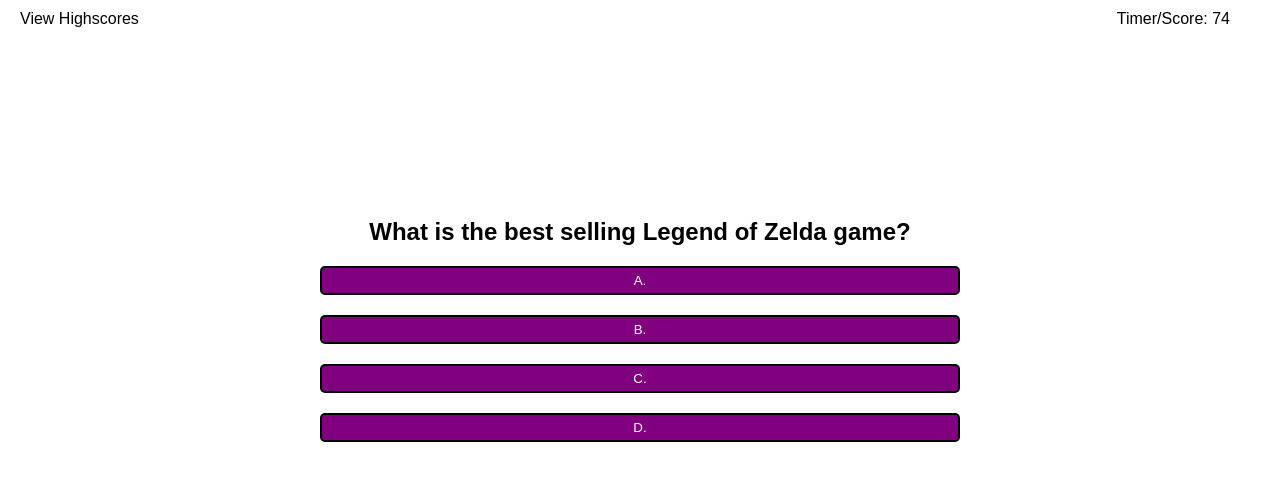
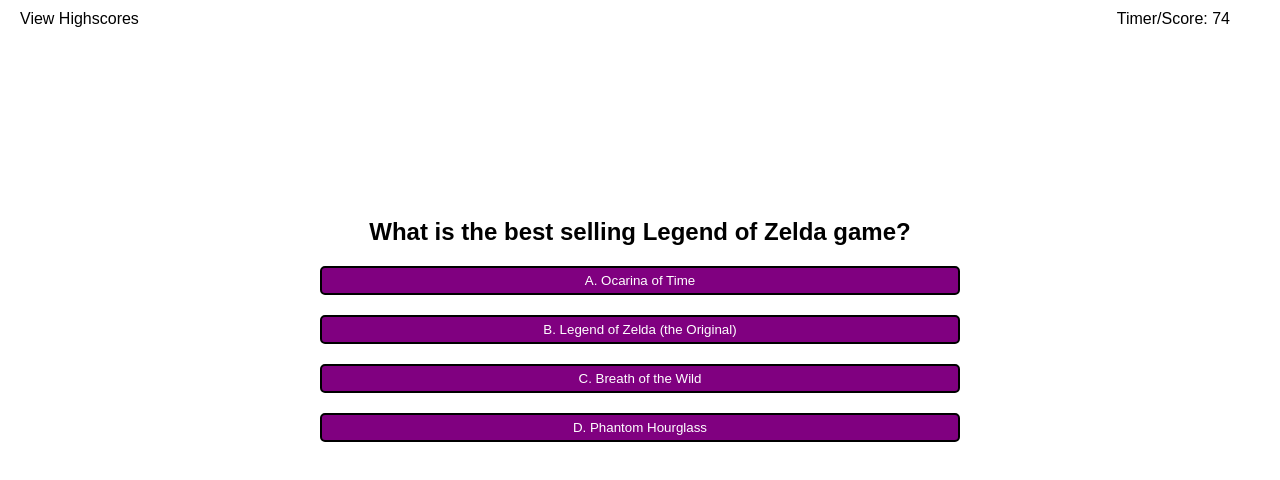
Before and after one commit to TaaniBravo/04-Code-Quiz, a plain HTML site: page index.html in a window 1280 px wide. Both pictures are taken after a click on the button "Start". Drawn offline with Linux system fonts and the light colour scheme.

Commit message:
I made the buttons their own elements again as I got some help from my tutor and we worked on the outline for getting the correct answers.

```diff
--- a/assets/script.js
+++ b/assets/script.js
@@ -6,10 +6,10 @@ let startScreenEl = document.getElementById('startScreen');
 // Question Screen Variables
 let questionEl = document.getElementById('question');
 let questionContainerEl = document.getElementById('questionContainer');
-let answerBtnEl = document.getElementById('answerBtn');
-// let answerBtnBEl = document.getElementById('answerBtnB');
-// let answerBtnCEl = document.getElementById('answerBtnC');
-// let answerBtnDEl = document.getElementById('answerBtnD');
+let answerBtnAEl = document.getElementById('answer1');
+let answerBtnBEl = document.getElementById('answer2');
+let answerBtnCEl = document.getElementById('answer3');
+let answerBtnDEl = document.getElementById('answer4');
 let randomQuestion, questionIndex
 
 // Game Over Screen Variables
@@ -22,7 +22,7 @@ let userIdEL = document.getElementById('#userInitials');
 let timeLeft = 75;
 let timerDisplayEL = document.getElementById('timer');
 
-
+// console.log(answerBtnEl)
 
 // addEventListeners
 startBtnEl.addEventListener('click', startQuiz)
@@ -56,31 +56,84 @@ function startQuiz() {
     // WHEN the user clicks the START BUTTON we want the timer in the top-left corner to start counting down from 60.
     timer();
 
+    // WHEN the quiz starts we want the quiz to be in a random array so that it's never the same.
+    questionIndex = 0;
+    let randomQuestion = quizQuestions.sort(() => Math.random() - .5);
 
     // WHEN the question screen appears we want the first question to appear on the HTML provided.
-    showQuestion();
-    console.log(randomQuestion);
+    showQuestion(randomQuestion);
+    // console.log(randomQuestion);
 };
 
-function showQuestion() {
-
-    // WHEN the quiz starts we want the quiz to be in a random array so that it's never the same.
-    questionIndex = 0;
-    randomQuestion = quizQuestions.sort(() => Math.random() - .5);
+function showQuestion(randomQuestion) {
 
     // THEN the user is presented with a question.
-    currentQuestion = randomQuestion[questionIndex].question;
-    questionEl.innerText = currentQuestion
+    currentQuestion = randomQuestion[questionIndex];
+    questionEl.innerText = currentQuestion.question
 
-    answer.forEach(answer => {
-        const btnNumber = answer.dataset['number'];
-        answerBtnEl.innerText = currentQuestion['answer' + number];
-    });
+    console.log(randomQuestion);
+
+    answerBtnAEl.innerText = 'A. ' + currentQuestion.answer1
+    answerBtnBEl.innerText = 'B. ' + currentQuestion.answer2
+    answerBtnCEl.innerText = 'C. ' + currentQuestion.answer3
+    answerBtnDEl.innerText = 'D. ' + currentQuestion.answer4
+
+    answerBtnAEl.value = currentQuestion.answer1
+    answerBtnBEl.value = currentQuestion.answer2
+    answerBtnCEl.value = currentQuestion.answer3
+    answerBtnDEl.value = currentQuestion.answer4
+
+    let correctAnswer = currentQuestion.correctAnswer
+
+    handleAnswerClick(correctAnswer)
 
 };
 
-function wrongAnswer(timer) {
+function handleAnswerClick(correctAnswer) {
 
+    answerBtnAEl.addEventListener('click', () => {
+        if (answerBtnAEl.value == correctAnswer) {
+            rightAnswer()
+        }
+        else {
+            wrongAnswer()
+        }
+    })
+    answerBtnBEl.addEventListener('click', () => {
+        if (answerBtnBEl.value == correctAnswer) {
+            rightAnswer()
+        }
+        else {
+            wrongAnswer()
+        }
+    })
+    answerBtnCEl.addEventListener('click', () => {
+        if (answerBtnCEl.value == correctAnswer) {
+            rightAnswer()
+        }
+        else {
+            wrongAnswer()
+        }
+    })
+    answerBtnDEl.addEventListener('click', () => {
+        if (answerBtnDEl.value == correctAnswer) {
+            rightAnswer()
+        }
+        else {
+            wrongAnswer()
+        }
+    })
+    // if (correctAnswer = )
+}
+
+function rightAnswer() {
+    // increment question index
+
+    // run show question again
+}
+
+function wrongAnswer() {
+    // decrease the amount of time left.
 };
 
 function submitScore() {
@@ -92,82 +145,82 @@ function submitScore() {
 let quizQuestions = [
     {
         question: 'Who do you play in the main games?',
-        answer: 'Zelda',
-        answer: 'Tingle',
-        answer: 'Skull Kid',
-        answer: 'Link',
-        correct: 'Link',
+        answer1: 'Zelda',
+        answer2: 'Tingle',
+        answer3: 'Skull Kid',
+        answer4: 'Link',
+        correctAnswer: 'Link',
     },
     {
         question: 'What is the TriForce?',
-        answer: 'The power of the Golden Goddesses',
-        answer: 'Tattoo for members of the Yiga Clan',
-        answer: 'The instrument Link plays music with',
-        answer: 'A powerful finishing move',
+        answer1: 'The power of the Golden Goddesses',
+        answer2: 'Tattoo for members of the Yiga Clan',
+        answer3: 'The instrument Link plays music with',
+        answer4: 'A powerful finishing move',
         correctAnswer: 'The power of the Golden Goddesses',
     },
     {
         question: 'Who is the usual main antagonist?',
-        answer: 'Zant',
-        answer: 'King of Red Lions',
-        answer: 'Majora',
-        answer: 'Ganon',
+        answer1: 'Zant',
+        answer2: 'King of Red Lions',
+        answer3: 'Majora',
+        answer4: 'Ganon',
         correctAnswer: 'Ganon',
     },
     {
         question: 'What does each piece of the TriForce stand for?',
-        answer: 'Cool, Calm, and Collected',
-        answer: 'Water, Fire, and Grass',
-        answer: 'Power, Wisdom, and Courage',
-        answer: 'Love, Peace, and Tranquility',
+        answer1: 'Cool, Calm, and Collected',
+        answer2: 'Water, Fire, and Grass',
+        answer3: 'Power, Wisdom, and Courage',
+        answer4: 'Love, Peace, and Tranquility',
         correctAnswer: 'Power, Wisdom, and Courage',
     },
     {
         question: 'Who created the Legend of Zelda?',
-        answer: 'Shigeru Miyamoto',
-        answer: 'Takashi Tezuke',
-        answer: 'Shigeki Morimoto',
-        answer: 'Koji Okada',
+        answer1: 'Shigeru Miyamoto',
+        answer2: 'Takashi Tezuke',
+        answer3: 'Shigeki Morimoto',
+        answer4: 'Koji Okada',
         correctAnswers: 'Shigeru Miyamoto',
     },
     {
         question: 'What is Zelda\'s alter ego in Ocarina of Time?',
-        answer: 'Impa',
-        answer: 'Sheik',
-        answer: 'Tetra',
-        answer: 'Saria',
+        answer1: 'Impa',
+        answer2: 'Sheik',
+        answer3: 'Tetra',
+        answer4: 'Saria',
         correctAnswer: 'Sheik',
     },
     {
         question: 'When was the first Legend of Zelda originally released?',
-        answer: '1986',
-        answer: '1982',
-        answer: '1985',
-        answer: '1990',
+        answer1: '1986',
+        answer2: '1982',
+        answer3: '1985',
+        answer4: '1990',
         correctAnswer: '1986',
     },
     {
         question: 'Which of the games is set in the span of 3 days?',
-        answer: 'Wind Waker',
-        answer: 'Link\s Awakening',
-        answer: 'Majora\'s Mask',
-        answer: 'Minish Cap',
+        answer1: 'Wind Waker',
+        answer2: 'Link\s Awakening',
+        answer3: 'Majora\'s Mask',
+        answer4: 'Minish Cap',
         correctAnswer: 'Majora\'s Mask',
     },
     {
         question: 'Which of the games main plot involves time travel?',
-        answer: 'Skyward Sword',
-        answer: 'Twilight Princess',
-        answer: 'The Adventure of Link',
-        answer: 'Ocarina of Time',
+        answer1: 'Skyward Sword',
+        answer2: 'Twilight Princess',
+        answer3: 'The Adventure of Link',
+        answer4: 'Ocarina of Time',
         correctAnswer:'Ocarina of Time',
     },
     {
         question: 'What is the best selling Legend of Zelda game?',
-        answer: 'Ocarina of Time',
-        answer: 'Legend of Zelda (the Original)',
-        answer: 'Breath of the Wild',
-        answer: 'Phantom Hourglass',
+        answer1: 'Ocarina of Time',
+        answer2: 'Legend of Zelda (the Original)',
+        answer3: 'Breath of the Wild',
+        answer4: 'Phantom Hourglass',
         correctAnswer: 'Breath of the Wild',
     }
 ];
--- a/assets/style.css
+++ b/assets/style.css
@@ -109,7 +109,7 @@ button {
     cursor: pointer;
 }
 
-#answerBtn {
+.answerBtn {
     flex-flow: column wrap;
     width: 50%;
     margin: 0 0 20px 0;
--- a/index.html
+++ b/index.html
@@ -31,16 +31,16 @@
             <h2 id='question'>Question</h2>
 
             <div id='buttonBlock'>
-                <button id='answerBtn' data-btn='1'>A. </button>
+                <button class='answerBtn' id='answer1'>A. </button>
             </div>
             <div id='buttonBlock'>
-                <button id='answerBtn' data-btn='2'>B. </button>
+                <button class='answerBtn' id='answer2'>B. </button>
             </div>
             <div id='buttonBlock'>
-                <button id='answerBtn' data-btn='3'>C. </button>
+                <button class='answerBtn' id='answer3'>C. </button>
             </div>
             <div id='buttonBlock'>
-                <button id='answerBtn' data-btn='4'>D. </button>
+                <button class='answerBtn' id='answer4'>D. </button>
             </div>
 
         </section>
```
